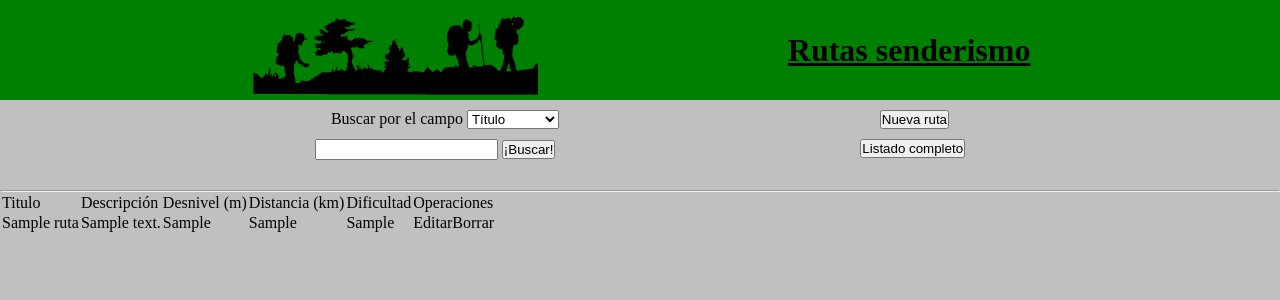
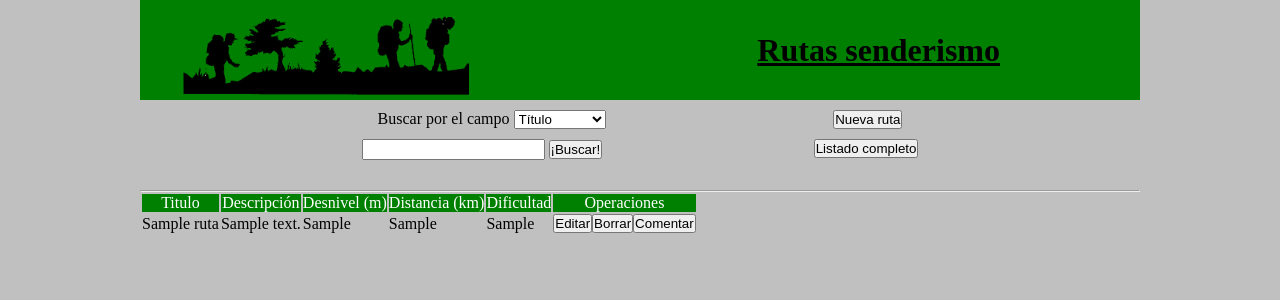
Before and after one commit to lucasmendezbaca/Rutas-Senderismo, a PHP site: page /index.php?action=Comentar in a window 1280 px wide. Shown: the top 300 px of the page. Run offline with PHP 8.4, Linux system fonts and the light colour scheme; tables that the repository leaves empty or names only in its code hold one stand-in row (values such as "Sample post").

Commit message:
comentarios

```diff
--- a/asserts/style.css
+++ b/asserts/style.css
@@ -5,16 +5,23 @@
 body {
     background-color: #C0C0C0;
 }
+.container {
+    max-width: 1000px;
+    margin: 0px auto;
+}
 a {
     text-decoration: none;
     color: #000000;
 }
 header {
+    box-sizing: border-box;
     background-color: #008000;
     height: 100px;
     width: 100%;
     display: flex;
-    justify-content: space-evenly;
+    justify-content: space-between;
+    padding: 0px 40px;
+    padding-right: 140px;
 }
 header h1 {
     display: flex;
@@ -28,6 +35,9 @@ header h1 {
 h2 {
     margin-top: 20px;
     margin-bottom: 30px;
+    color: #008000;
+    text-decoration: underline;
+    text-align: center;
 }
 .primeraParte {
     display: flex;
@@ -38,19 +48,15 @@ h2 {
     padding: 1px;
 }
 /* VISTA DE ALTA DE NUEVA RUTA */
-#altaRuta {
-    color: #008000;
-    text-decoration: underline;
-    text-align: center;
-}
-#formNuevaAlta {
+.page_main_content {
     margin: 0 auto;
     width: 800px;
 }
 #formNuevaAlta div {
     margin: 10px;
 }
-#formNuevaAlta div label {
+#formNuevaAlta div label,
+.page_main_content label {
     display: inline-block;
     width: 100px;
     background-color: #008000;
@@ -69,3 +75,21 @@ input[name="descripcion"] {
 textarea[name="notas"] {
     width: 50%
 }
+/* Tabla del listado */
+.encabezado_tabla {
+    background-color: #008000;
+    color: white;
+    text-align: center;
+}
+/* Comentarios */
+.page_main_content div {
+    display: flex;
+    gap: 10px;
+    margin-bottom: 10px;
+}
+.page_main_content div label {
+    min-width: 100px;
+}
+.tabla_comentarios {
+    width: 100%;
+}
--- a/views/Editar.php
+++ b/views/Editar.php
@@ -1,6 +1,6 @@
 <h2>Editar Ruta</h2>
 <?php
-echo "<form action='index.php?controller=ruta&action=update' id='formNuevaAlta' method='post'>";
+echo "<form action='index.php?controller=ruta&action=update' id='formNuevaAlta' class='page_main_content' method='post'>";
     echo "<div>";
         echo "<label for='titulo'>Título</label>";
         echo "<input type='text' name='titulo' id='titulo' value='" . $ruta->getTitulo() . "'>";
--- a/views/Listado.php
+++ b/views/Listado.php
@@ -1,11 +1,11 @@
 <table>
     <tr>
-        <td>Titulo</td>
-        <td>Descripción</td>
-        <td>Desnivel (m)</td>
-        <td>Distancia (km)</td>
-        <td>Dificultad</td>
-        <td>Operaciones</td>
+        <td class="encabezado_tabla">Titulo</td>
+        <td class="encabezado_tabla">Descripción</td>
+        <td class="encabezado_tabla">Desnivel (m)</td>
+        <td class="encabezado_tabla">Distancia (km)</td>
+        <td class="encabezado_tabla">Dificultad</td>
+        <td class="encabezado_tabla">Operaciones</td>
     </tr>
     <?php
     foreach($rutas as $ruta) {
@@ -16,8 +16,9 @@
             echo "<td>" . $ruta->getDistancia() . "</td>";
             echo "<td>" . $ruta->getDificultad() . "</td>";
             echo "<td>";
-                echo "<a href='index.php?controller=ruta&action=edit&id=" . $ruta->getId() . "'>Editar</a>";
-                echo "<a href='index.php?controller=ruta&action=delete&id=" . $ruta->getId() . "'>Borrar</a>";
+                echo "<button class='boton_opciones'><a href='index.php?controller=ruta&action=edit&id=" . $ruta->getId() . "'>Editar</a></button>";
+                echo "<button class='boton_opciones'><a href='index.php?controller=ruta&action=delete&id=" . $ruta->getId() . "'>Borrar</a></button>";
+                echo "<button class='boton_opciones'><a href='index.php?controller=comentario&action=comment&id=" . $ruta->getId() . "'>Comentar</a></button>";
             echo "</td>";
         echo "</tr>";
     }
--- a/views/layouts/footer.php
+++ b/views/layouts/footer.php
@@ -1,5 +1,6 @@
-    <footer>
+        <footer>
 
-    </footer>
+        </footer>
+    </div>
 </body>
 </html>
--- a/views/layouts/header.php
+++ b/views/layouts/header.php
@@ -8,6 +8,7 @@
     <link rel="stylesheet" href="./asserts/style.css">
 </head>
 <body>
+    <div class="container">
         <header>
             <img src="./asserts/img/senderismo.gif" alt="ruta senderismo">
             <h1>Rutas senderismo</h1>
```
Also changed, not shown: controllers/ComentarioController.php (+17 -0 lines), models/ComentarioManagerModel.php (+27 -0 lines), models/ComentarioModel.php (+60 -0 lines), views/Comentar.php (+63 -0 lines). Lines whose indentation alone changed are shown as unchanged.
